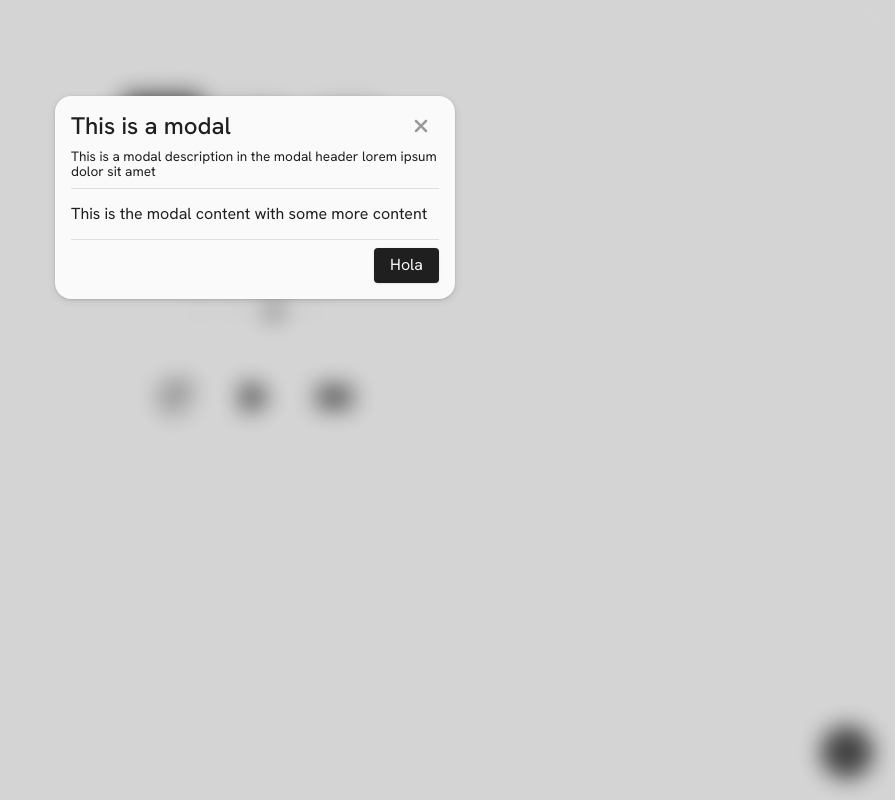
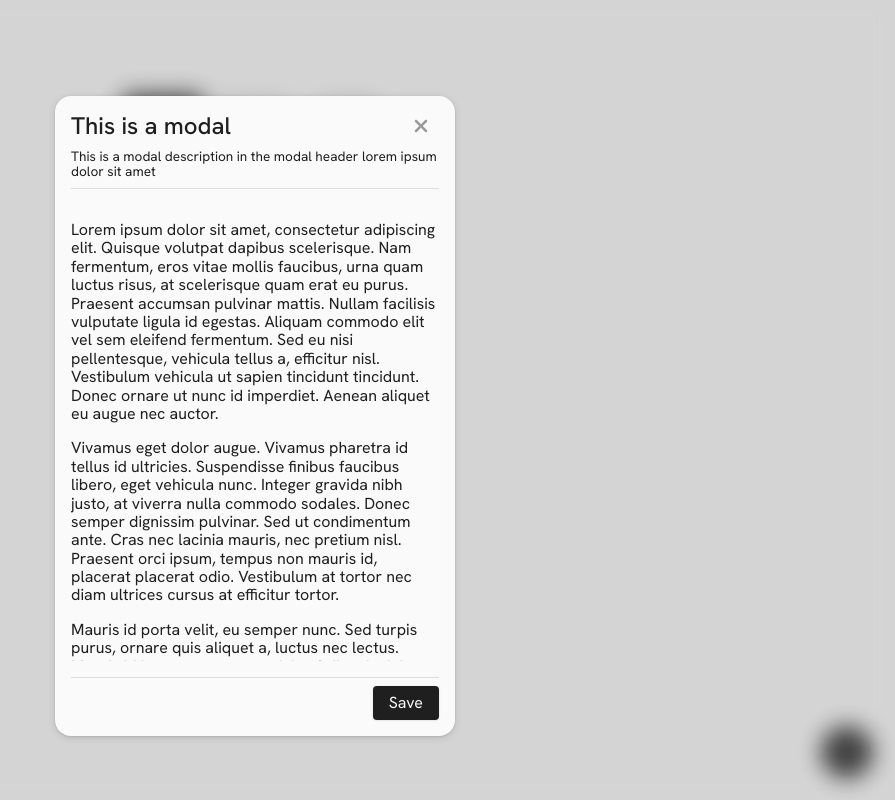
Before and after one commit to msilenzi/simple-pomodoro, a React (Vite) app: page / in a window 1280 px wide. Both pictures are taken after a click on the button 1232 px from the left and 752 px from the top of the page. Shown: the whole page, without its empty margins (385-1280 px from the left). Built offline with nearby package versions, Linux system fonts and the light colour scheme.

Commit message:
add modal body

```diff
--- a/src/components/setting/SettingModal.jsx
+++ b/src/components/setting/SettingModal.jsx
@@ -3,16 +3,59 @@ import { Modal } from '@Components/ui/modal'
 
 function SettingModal({ visible, handleClose }) {
   return (
-    <Modal visible={visible} size="medium">
+    <Modal visible={visible} size="medium" handleClose={handleClose}>
       <Modal.Header
         title="This is a modal"
         description="This is a modal description in the modal header lorem ipsum dolor sit amet"
         showClose
         handleClose={handleClose}
       />
-      This is the modal content with some more content
+      <Modal.Body>
+        <p>
+          Lorem ipsum dolor sit amet, consectetur adipiscing elit. Quisque
+          volutpat dapibus scelerisque. Nam fermentum, eros vitae mollis
+          faucibus, urna quam luctus risus, at scelerisque quam erat eu purus.
+          Praesent accumsan pulvinar mattis. Nullam facilisis vulputate ligula
+          id egestas. Aliquam commodo elit vel sem eleifend fermentum. Sed eu
+          nisi pellentesque, vehicula tellus a, efficitur nisl. Vestibulum
+          vehicula ut sapien tincidunt tincidunt. Donec ornare ut nunc id
+          imperdiet. Aenean aliquet eu augue nec auctor.
+        </p>
+        <p>
+          Vivamus eget dolor augue. Vivamus pharetra id tellus id ultricies.
+          Suspendisse finibus faucibus libero, eget vehicula nunc. Integer
+          gravida nibh justo, at viverra nulla commodo sodales. Donec semper
+          dignissim pulvinar. Sed ut condimentum ante. Cras nec lacinia mauris,
+          nec pretium nisl. Praesent orci ipsum, tempus non mauris id, placerat
+          placerat odio. Vestibulum at tortor nec diam ultrices cursus at
+          efficitur tortor.
+        </p>
+        <p>
+          Mauris id porta velit, eu semper nunc. Sed turpis purus, ornare quis
+          aliquet a, luctus nec lectus. Mauris id lorem eu neque sodales finibus
+          lacinia et massa. Nulla egestas viverra ornare. Fusce feugiat ex a
+          tempus sollicitudin. Mauris dapibus libero id urna cursus pulvinar.
+          Phasellus nec magna sit amet ante rutrum tempor at quis ex. Phasellus
+          condimentum sollicitudin orci eu imperdiet. Ut commodo commodo
+          blandit.
+        </p>
+        <p>
+          Vestibulum sed faucibus turpis. Morbi dignissim quam sit amet orci
+          pellentesque porta. Quisque varius elementum risus eu vestibulum. Cras
+          non lacus vel arcu congue elementum faucibus et enim. Duis non laoreet
+          nulla. Nunc commodo mattis augue, at blandit turpis molestie ut. Proin
+          consequat feugiat arcu, sodales posuere justo condimentum id. Nulla
+          imperdiet nisl tortor, id rutrum ex elementum in. Vivamus accumsan
+          facilisis urna vitae sollicitudin.
+        </p>
+      </Modal.Body>
       <Modal.Footer>
-        <button className='btn btn-md btn-primary ml-auto mr-0' style={{display: 'block'}}>Hola</button>
+        <button
+          className="btn btn-md btn-primary ml-auto mr-0"
+          style={{ display: 'block' }}
+        >
+          Save
+        </button>
       </Modal.Footer>
     </Modal>
   )
--- a/src/components/ui/modal/ModalBody.jsx
+++ b/src/components/ui/modal/ModalBody.jsx
@@ -1,7 +1,15 @@
-function ModalBody() {
+import PropTypes from 'prop-types'
+
+function ModalBody({children}) {
   return (
-    <div>ModalBody</div>
+    <div className="modal__body">
+      {children}
+    </div>
   )
 }
 
+ModalBody.propTypes = {
+  children: PropTypes.node.isRequired
+}
+
 export default ModalBody
--- a/src/scss/components/ui/_modal.scss
+++ b/src/scss/components/ui/_modal.scss
@@ -25,6 +25,8 @@
     0px 2px 8px transparentize($textColor, 0.85);
   animation: slide-up 0.5s ease-in-out forwards;
 
+  display: flex;
+  flex-direction: column;
 
   &.modal--small {
     width: 300px;
@@ -86,3 +88,7 @@
 .modal__footer {
   border-top: 1px solid $gray-300;
 }
+
+.modal__body {
+  overflow: auto;
+}
```
